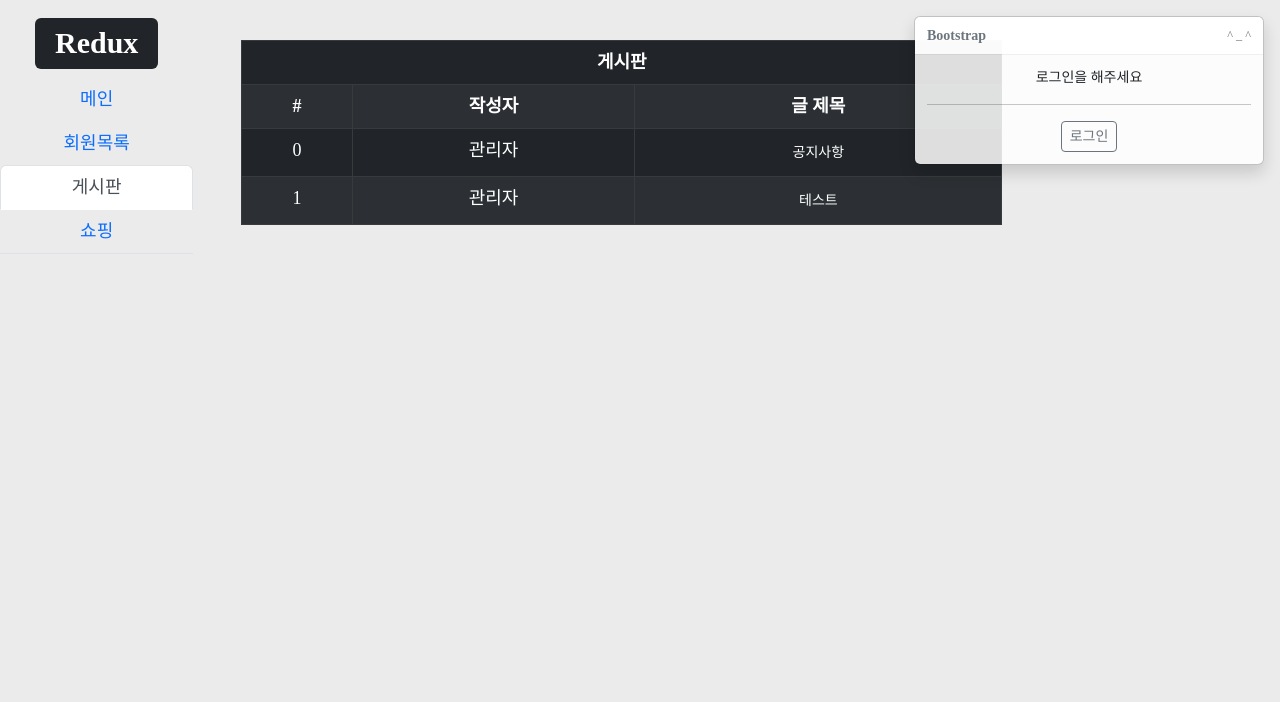
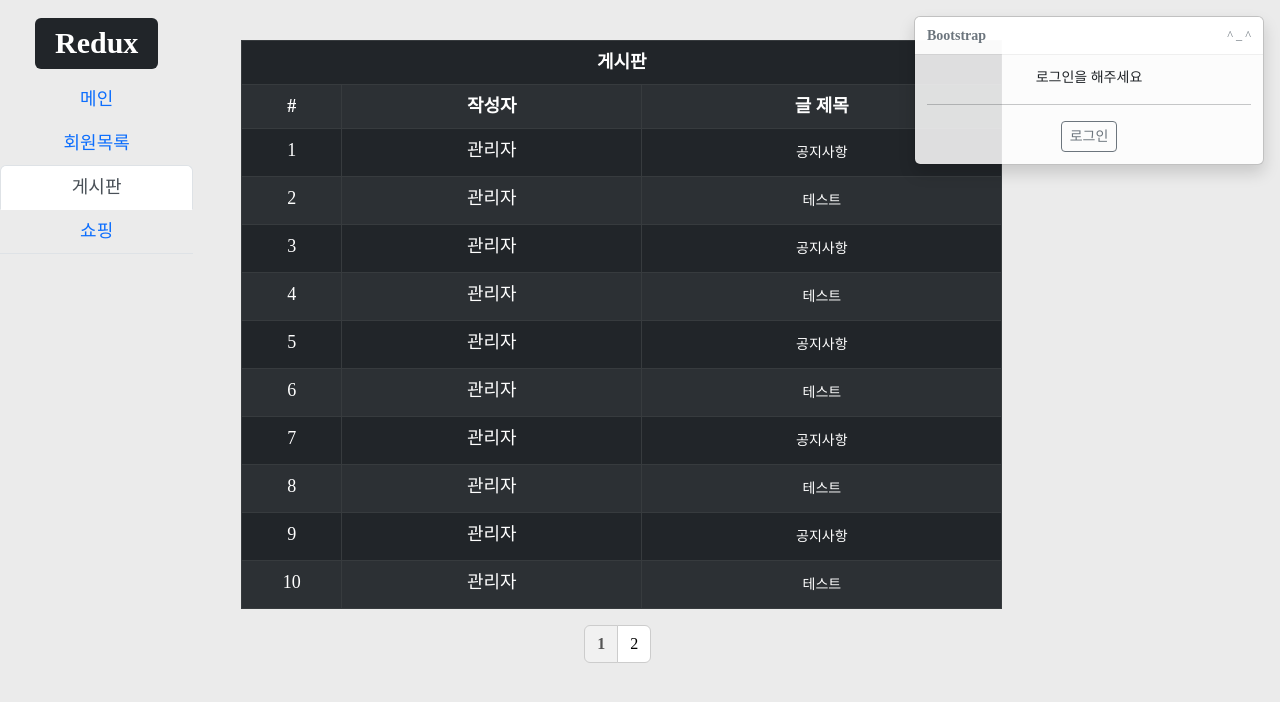
Before and after one commit to tjdals14798/React_redux, a React (Create React App) app: page / in a window 1280 px wide. Both pictures are taken after a click on the tab "게시판". Shown: the top 702 px of the page. Built offline with nearby package versions, Linux system fonts and the light colour scheme.

Commit message:
22-09-13

```diff
--- a/src/com/loginPage.js
+++ b/src/com/loginPage.js
@@ -1,5 +1,5 @@
 import React, { useEffect, useState } from "react";
-import { Button, Container, Form, Modal, Table, Toast, ToastContainer } from 'react-bootstrap';
+import { Button, Container, Form, Modal, Table, Toast, ToastContainer, Pagination } from 'react-bootstrap';
 import 'bootstrap/dist/css/bootstrap.min.css';
 
 function LoginTost({cklogin ,onLogOut, userName, setLoginModal, setChangeModal }){
@@ -131,8 +131,8 @@ const PostItem = React.memo(function TodoItem({ post, setModalShow, value, setIn
 
   return (
     <>
-      <td>{post.key}</td>
-      <td>{post.id}</td>
+      <td style={{width:"100px"}}>{post.key+1}</td>
+      <td style={{width:"300px"}} >{post.id}</td>
       <td><Button variant="link" size="sm" className="w-100" index={value} onClick={onModal} style={{textDecoration:"none", color:"white"}}> {post.postname} </Button></td>
     </>
   );
@@ -155,12 +155,10 @@ function PostModal({ post, show, setModalShow, postIndex }){
   <Modal size="lg" centered show={show}>
       <Modal.Header>
         <Modal.Title id="contained-modal-title-vcenter">
-          {post[postIndex].key} 번 게시글
+          {post[postIndex].postname}
         </Modal.Title>
       </Modal.Header>
       <Modal.Body>
-        <h4> {post[postIndex].postname} </h4>
-        <hr/>
         <p> {post[postIndex].postcontent} </p>
       </Modal.Body>
       <Modal.Footer>
@@ -219,9 +217,34 @@ function PostingModal({ show, setPostModal, userName, cklogin, onPosting }){
   )
 }
 
+function PostPagination ({ currentPage, length, setCurrentPage }){
+
+  let items = [];
+  for (let number = 1; number <= length ; number++) {
+    items.push(
+      <Pagination.Item key={number} active={number === currentPage} onClick={()=>setCurrentPage(number)}>
+        {number}
+      </Pagination.Item>
+    );
+  }
+
+  return <Pagination style={{justifyContent:"center", marginLeft:"-25.8%"}}>{items}</Pagination>
+
+}
+
 function PostPage({ post, postIndex, setIndex, cklogin, userName, onPosting }){
   const [modalShow,setModalShow] = useState(false);
   const [postModal, setPostModal] = useState(false);
+  const [currentPage, setCurrentPage] = useState(1);
+  const postsPerPage = 10;
+
+  const indexOfLast = currentPage * postsPerPage;
+  const indexOfFirst = indexOfLast - postsPerPage;
+  const currentPosts = (posts) => {
+    let currentPosts = 0;
+    currentPosts = posts.slice(indexOfFirst, indexOfLast);
+    return currentPosts;
+  };
     return(
       <>
       <Container>
@@ -233,13 +256,36 @@ function PostPage({ post, postIndex, setIndex, cklogin, userName, onPosting }){
           </thead>
           <tbody>
             <tr><th>#</th><th>작성자</th><th>글 제목</th></tr>
-            <PostList posts={post} setModalShow={setModalShow} setIndex={setIndex} cklogin={cklogin}/>
+            <PostList posts={currentPosts(post)} setModalShow={setModalShow} setIndex={setIndex} cklogin={cklogin}/>
             {cklogin && <tr><td colSpan={3}><Button size="sm" variant="outline-light" onClick={()=>setPostModal(true)} > 글쓰기 </Button></td></tr>}
           </tbody>
         </Table>
         <PostModal show={modalShow} post={post} postIndex={postIndex} setModalShow={setModalShow}/>
         <PostingModal show={postModal} setPostModal={setPostModal} userName={userName} cklogin={cklogin} onPosting={onPosting}/>
+        <PostPagination currentPage={currentPage} length={Math.ceil(post.length/10)} setCurrentPage={setCurrentPage}/>
       </Container>
+
+      <style type="text/css">
+      {`
+      .page-link {
+        color: #000;
+        background-color: #fff;
+        border: 1px solid #ccc;
+      }
+      .page-item.active .page-link {
+        z-index: 1;
+        color: #555;
+        font-weight:bold;
+        background-color: #f1f1f1;
+        border-color: #ccc;
+      }
+      .page-link:focus, .page-link:hover {
+        color: #000;
+        background-color: #fafafa;
+        border-color: #ccc;
+      `}
+      </style>
+
       </>
     )
 }
--- a/src/modules/post.js
+++ b/src/modules/post.js
@@ -18,9 +18,68 @@ const initialState = [
         id: "관리자",
         postname: "공지사항",
         postcontent: "글쓰는 법"
-    },
-    {
+    },{
         key:1,
+        id: "관리자",
+        postname: "테스트",
+        postcontent: "테스트"
+    },{
+        key:2,
+        id: "관리자",
+        postname: "공지사항",
+        postcontent: "글쓰는 법"
+    },{
+        key:3,
+        id: "관리자",
+        postname: "테스트",
+        postcontent: "테스트"
+    },{
+        key:4,
+        id: "관리자",
+        postname: "공지사항",
+        postcontent: "글쓰는 법"
+    },{
+        key:5,
+        id: "관리자",
+        postname: "테스트",
+        postcontent: "테스트"
+    },{
+        key:6,
+        id: "관리자",
+        postname: "공지사항",
+        postcontent: "글쓰는 법"
+    },{
+        key:7,
+        id: "관리자",
+        postname: "테스트",
+        postcontent: "테스트"
+    },{
+        key:8,
+        id: "관리자",
+        postname: "공지사항",
+        postcontent: "글쓰는 법"
+    },{
+        key:9,
+        id: "관리자",
+        postname: "테스트",
+        postcontent: "테스트"
+    },{
+        key:10,
+        id: "관리자",
+        postname: "공지사항",
+        postcontent: "글쓰는 법"
+    },{
+        key:11,
+        id: "관리자",
+        postname: "테스트",
+        postcontent: "테스트"
+    },{
+        key:12,
+        id: "관리자",
+        postname: "공지사항",
+        postcontent: "글쓰는 법"
+    },{
+        key:13,
         id: "관리자",
         postname: "테스트",
         postcontent: "테스트"
```
